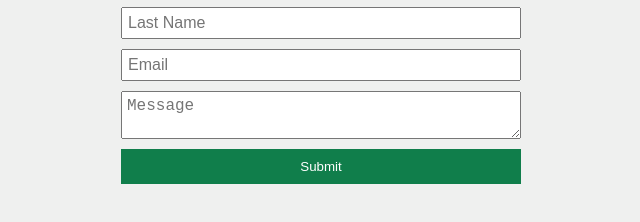
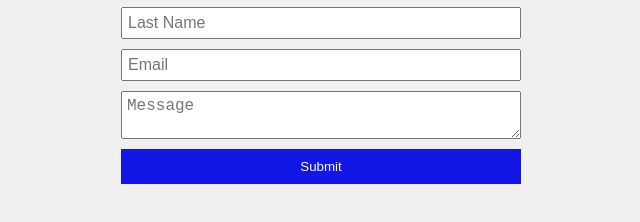
Before and after one commit to renerpdev/poc-gh-release-tags-workflow, a website: page public/index.html in a window 1280 px wide. Shown: the part 518-740 px from the top of the page, without its empty margins (319-959 px from the left). Drawn offline with Linux system fonts and the light colour scheme.

Commit message:
update submit btn color

```diff
--- a/public/index.html
+++ b/public/index.html
@@ -29,7 +29,7 @@
         }
         button {
             padding: 10px;
-            background-color: #107e4b;
+            background-color: #1317e5;
             color: white;
             border: none;
             cursor: pointer;
```
